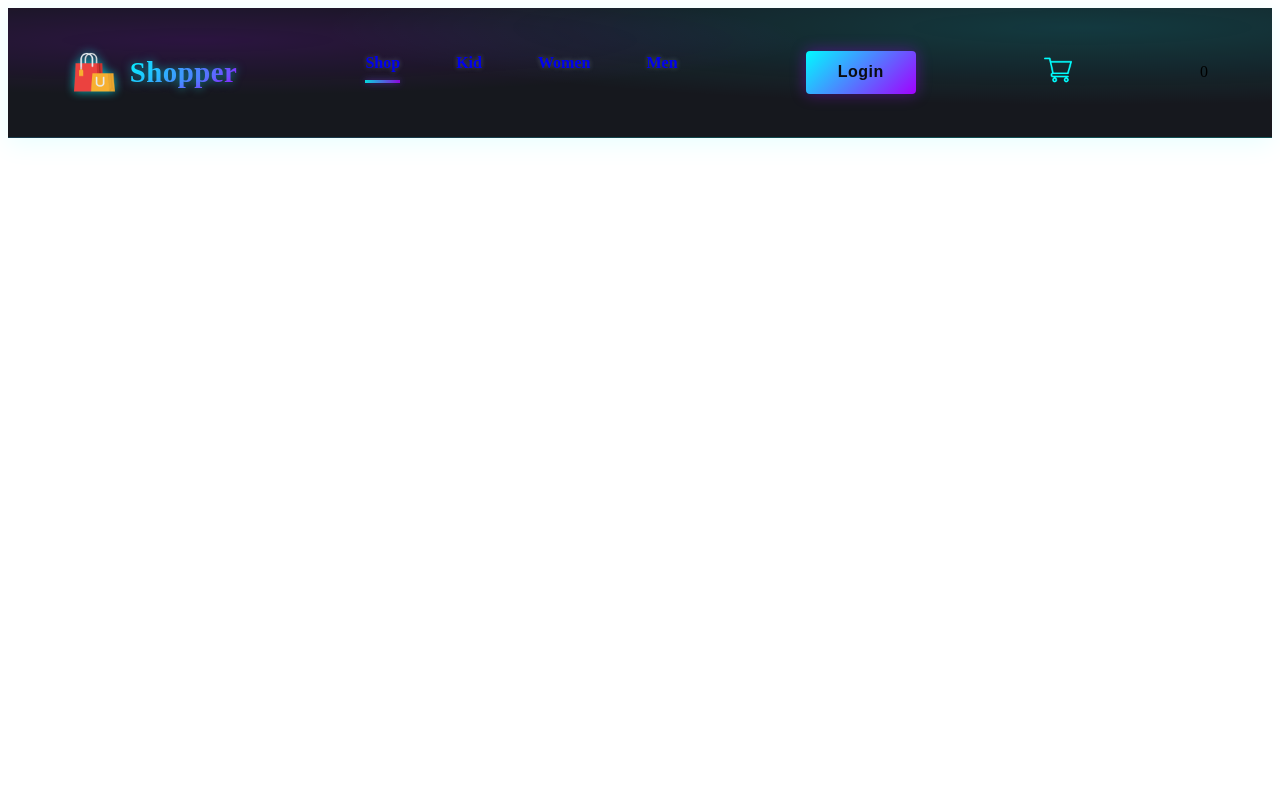
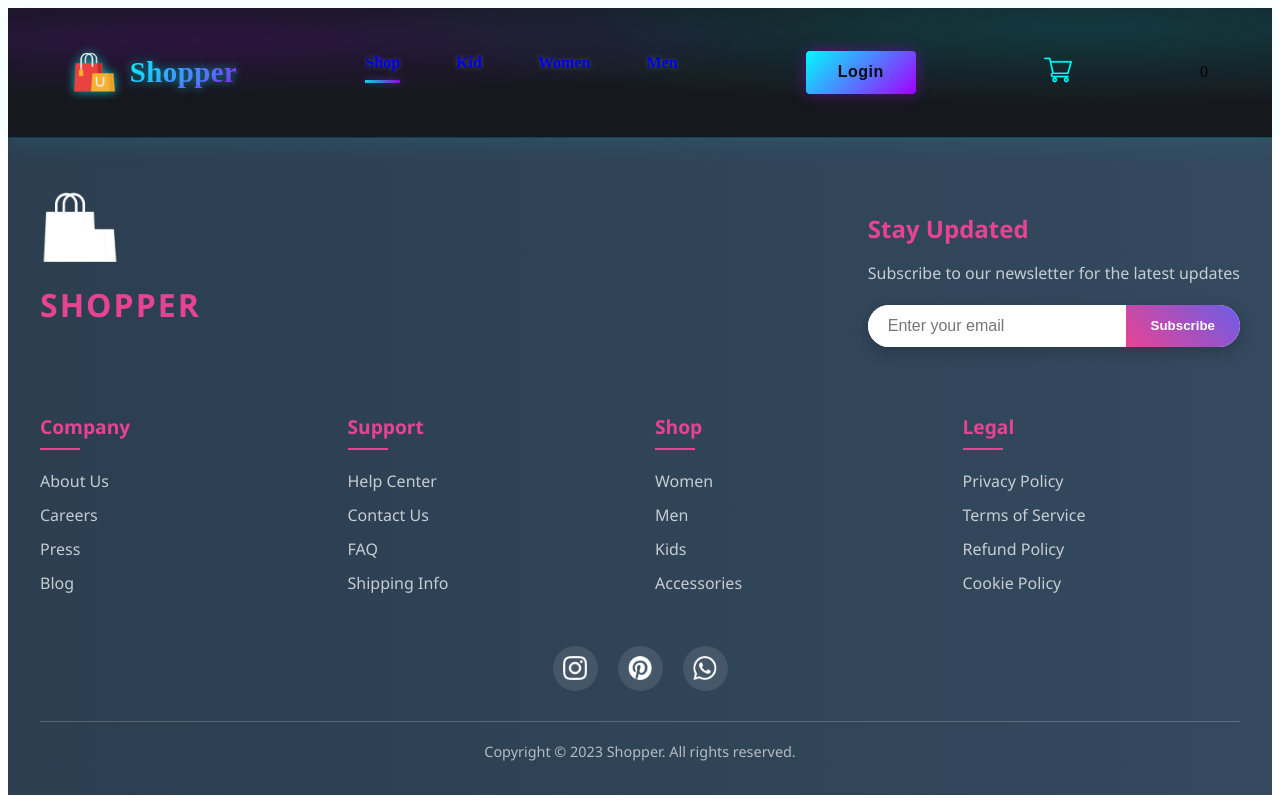
Before and after one commit to Muntahasiddique/Ecommerce_Mern, a React (Vite) app in the folder Frontend/: page /login in a window 1280 px wide. Built offline with nearby package versions, Linux system fonts and the light colour scheme.

Commit message:
Added Footer

```diff
--- a/Frontend/src/App.jsx
+++ b/Frontend/src/App.jsx
@@ -7,6 +7,7 @@ import ShopCategory from './Pages/ShopCategory'
 import Product from './Pages/Product'
 import Cart from './Pages/Cart'
 import LoginSignup from './Pages/LoginSignup'
+import Footer from './Components/Footer/Footer'
 
 function App() {
 
@@ -25,6 +26,8 @@ function App() {
   <Route path='/cart' element={<Cart/>} />
     <Route path='/login' element={<LoginSignup/>} />
      </Routes>
+
+     <Footer />
     </BrowserRouter>
 
     </>
--- a/Frontend/src/Components/Footer/Footer.css
+++ b/Frontend/src/Components/Footer/Footer.css
@@ -0,0 +1,268 @@
+/* Footer.css */
+
+.footer {
+  background: linear-gradient(to right, #2c3e50, #34495e);
+  color: #ecf0f1;
+  padding: 50px 0 20px;
+  font-family: 'Segoe UI', Tahoma, Geneva, Verdana, sans-serif;
+}
+
+.footer-top {
+  display: flex;
+  justify-content: space-between;
+  align-items: flex-start;
+  max-width: 1200px;
+  margin: 0 auto 40px;
+  padding: 0 20px;
+}
+
+.footer-logo {
+  display: flex;
+  flex-direction: column;
+  align-items: flex-start;
+}
+
+.footer-logo img {
+  width: 80px;
+  height: auto;
+  margin-bottom: 15px;
+  filter: brightness(0) invert(1);
+}
+
+.footer-logo p {
+  font-size: 2rem;
+  font-weight: 700;
+  color: #e84393;
+  margin: 0;
+  text-transform: uppercase;
+  letter-spacing: 2px;
+}
+
+.footer-newsletter {
+  max-width: 400px;
+}
+
+.footer-newsletter h3 {
+  font-size: 1.5rem;
+  margin-bottom: 10px;
+  color: #e84393;
+}
+
+.footer-newsletter p {
+  margin-bottom: 20px;
+  opacity: 0.8;
+  line-height: 1.5;
+}
+
+.newsletter-input {
+  display: flex;
+  background: white;
+  border-radius: 30px;
+  overflow: hidden;
+  box-shadow: 0 5px 15px rgba(0, 0, 0, 0.2);
+}
+
+.newsletter-input input {
+  flex: 1;
+  padding: 12px 20px;
+  border: none;
+  outline: none;
+  font-size: 1rem;
+}
+
+.newsletter-input button {
+  padding: 12px 25px;
+  background: linear-gradient(45deg, #e84393, #6c5ce7);
+  color: white;
+  border: none;
+  cursor: pointer;
+  font-weight: 600;
+  transition: all 0.3s ease;
+}
+
+.newsletter-input button:hover {
+  background: linear-gradient(45deg, #6c5ce7, #e84393);
+}
+
+.footer-middle {
+  max-width: 1200px;
+  margin: 0 auto 40px;
+  padding: 0 20px;
+}
+
+.footer-links {
+  display: grid;
+  grid-template-columns: repeat(4, 1fr);
+  gap: 30px;
+}
+
+.footer-column h4 {
+  font-size: 1.2rem;
+  margin-bottom: 20px;
+  color: #e84393;
+  position: relative;
+  padding-bottom: 10px;
+}
+
+.footer-column h4::after {
+  content: '';
+  position: absolute;
+  bottom: 0;
+  left: 0;
+  width: 40px;
+  height: 2px;
+  background: #e84393;
+}
+
+.footer-column ul {
+  list-style: none;
+  padding: 0;
+  margin: 0;
+}
+
+.footer-column ul li {
+  margin-bottom: 12px;
+}
+
+.footer-column ul li a {
+  color: #ecf0f1;
+  text-decoration: none;
+  transition: all 0.3s ease;
+  opacity: 0.8;
+}
+
+.footer-column ul li a:hover {
+  color: #e84393;
+  opacity: 1;
+  padding-left: 5px;
+}
+
+.footer-bottom {
+  max-width: 1200px;
+  margin: 0 auto;
+  padding: 0 20px;
+}
+
+.footer-social {
+  display: flex;
+  justify-content: center;
+  margin-bottom: 30px;
+}
+
+.social-icons {
+  display: flex;
+  gap: 20px;
+}
+
+.social-icons a {
+  display: flex;
+  align-items: center;
+  justify-content: center;
+  width: 45px;
+  height: 45px;
+  background: rgba(255, 255, 255, 0.1);
+  border-radius: 50%;
+  transition: all 0.3s ease;
+}
+
+.social-icons a:hover {
+  background: #e84393;
+  transform: translateY(-5px);
+}
+
+.social-icons img {
+  width: 24px;
+  height: 24px;
+  filter: brightness(0) invert(1);
+}
+
+.footer-copyright hr {
+  border: none;
+  height: 1px;
+  background: rgba(255, 255, 255, 0.2);
+  margin-bottom: 20px;
+}
+
+.footer-copyright p {
+  text-align: center;
+  opacity: 0.7;
+  font-size: 0.9rem;
+}
+
+/* Responsive Design */
+@media (max-width: 992px) {
+  .footer-links {
+    grid-template-columns: repeat(2, 1fr);
+    gap: 40px;
+  }
+}
+
+@media (max-width: 768px) {
+  .footer-top {
+    flex-direction: column;
+    gap: 30px;
+  }
+
+  .footer-logo {
+    align-items: center;
+    text-align: center;
+  }
+
+  .footer-newsletter {
+    text-align: center;
+  }
+
+  .footer-links {
+    grid-template-columns: 1fr;
+    gap: 30px;
+    text-align: center;
+  }
+
+  .footer-column h4::after {
+    left: 50%;
+    transform: translateX(-50%);
+  }
+}
+
+@media (max-width: 480px) {
+  .footer {
+    padding: 40px 0 20px;
+  }
+
+  .footer-top, .footer-middle, .footer-bottom {
+    padding: 0 15px;
+  }
+
+  .footer-logo p {
+    font-size: 1.5rem;
+  }
+
+  .newsletter-input {
+    flex-direction: column;
+    border-radius: 15px;
+  }
+
+  .newsletter-input input {
+    padding: 15px;
+    text-align: center;
+    border-bottom: 1px solid #eee;
+  }
+
+  .newsletter-input button {
+    padding: 15px;
+  }
+
+  .social-icons {
+    gap: 15px;
+  }
+
+  .social-icons a {
+    width: 40px;
+    height: 40px;
+  }
+
+  .social-icons img {
+    width: 20px;
+    height: 20px;
+  }
+}
--- a/Frontend/src/Components/Footer/Footer.jsx
+++ b/Frontend/src/Components/Footer/Footer.jsx
@@ -1,16 +1,90 @@
-import  './Footer.css'
+import './Footer.css'
 import footer_logo from '../Assets/logo_big.png'
+import instagram_icon from '../Assets/instagram_icon.png'
+import pintester_icon from '../Assets/pintester_icon.png'
+import whatsapp_icon from '../Assets/whatsapp_icon.png'
+
 const Footer = () => {
   return (
-    <div className='footer' >
-      <div className="footer-logo">
-        <img src={footer_logo} alt="" />
-        <p>
-            Shopper
-        </p>
-        <ul className='footer-links' >
+    <div className='footer'>
+      <div className="footer-top">
+        <div className="footer-logo">
+          <img src={footer_logo} alt="Shopper Logo" />
+          <p>Shopper</p>
+        </div>
+        <div className="footer-newsletter">
+          <h3>Stay Updated</h3>
+          <p>Subscribe to our newsletter for the latest updates</p>
+          <div className="newsletter-input">
+            <input type="email" placeholder="Enter your email" />
+            <button>Subscribe</button>
+          </div>
+        </div>
+      </div>
 
-        </ul>
+      <div className="footer-middle">
+        <div className="footer-links">
+          <div className="footer-column">
+            <h4>Company</h4>
+            <ul>
+              <li><a href="/about">About Us</a></li>
+              <li><a href="/careers">Careers</a></li>
+              <li><a href="/press">Press</a></li>
+              <li><a href="/blog">Blog</a></li>
+            </ul>
+          </div>
+
+          <div className="footer-column">
+            <h4>Support</h4>
+            <ul>
+              <li><a href="/help">Help Center</a></li>
+              <li><a href="/contact">Contact Us</a></li>
+              <li><a href="/faq">FAQ</a></li>
+              <li><a href="/shipping">Shipping Info</a></li>
+            </ul>
+          </div>
+
+          <div className="footer-column">
+            <h4>Shop</h4>
+            <ul>
+              <li><a href="/women">Women</a></li>
+              <li><a href="/men">Men</a></li>
+              <li><a href="/kids">Kids</a></li>
+              <li><a href="/accessories">Accessories</a></li>
+            </ul>
+          </div>
+
+          <div className="footer-column">
+            <h4>Legal</h4>
+            <ul>
+              <li><a href="/privacy">Privacy Policy</a></li>
+              <li><a href="/terms">Terms of Service</a></li>
+              <li><a href="/refund">Refund Policy</a></li>
+              <li><a href="/cookies">Cookie Policy</a></li>
+            </ul>
+          </div>
+        </div>
+      </div>
+
+      <div className="footer-bottom">
+        <div className="footer-social">
+          <div className="social-icons">
+            <a href="https://instagram.com" aria-label="Instagram">
+              <img src={instagram_icon} alt="Instagram" />
+            </a>
+            <a href="https://pinterest.com" aria-label="Pinterest">
+              <img src={pintester_icon} alt="Pinterest" />
+            </a>
+            <a href="https://whatsapp.com" aria-label="WhatsApp">
+              <img src={whatsapp_icon} alt="WhatsApp" />
+            </a>
+          </div>
+        </div>
+
+        <div className="footer-copyright">
+          <hr />
+          <p>Copyright © 2023 Shopper. All rights reserved.</p>
+        </div>
       </div>
     </div>
   )
```
